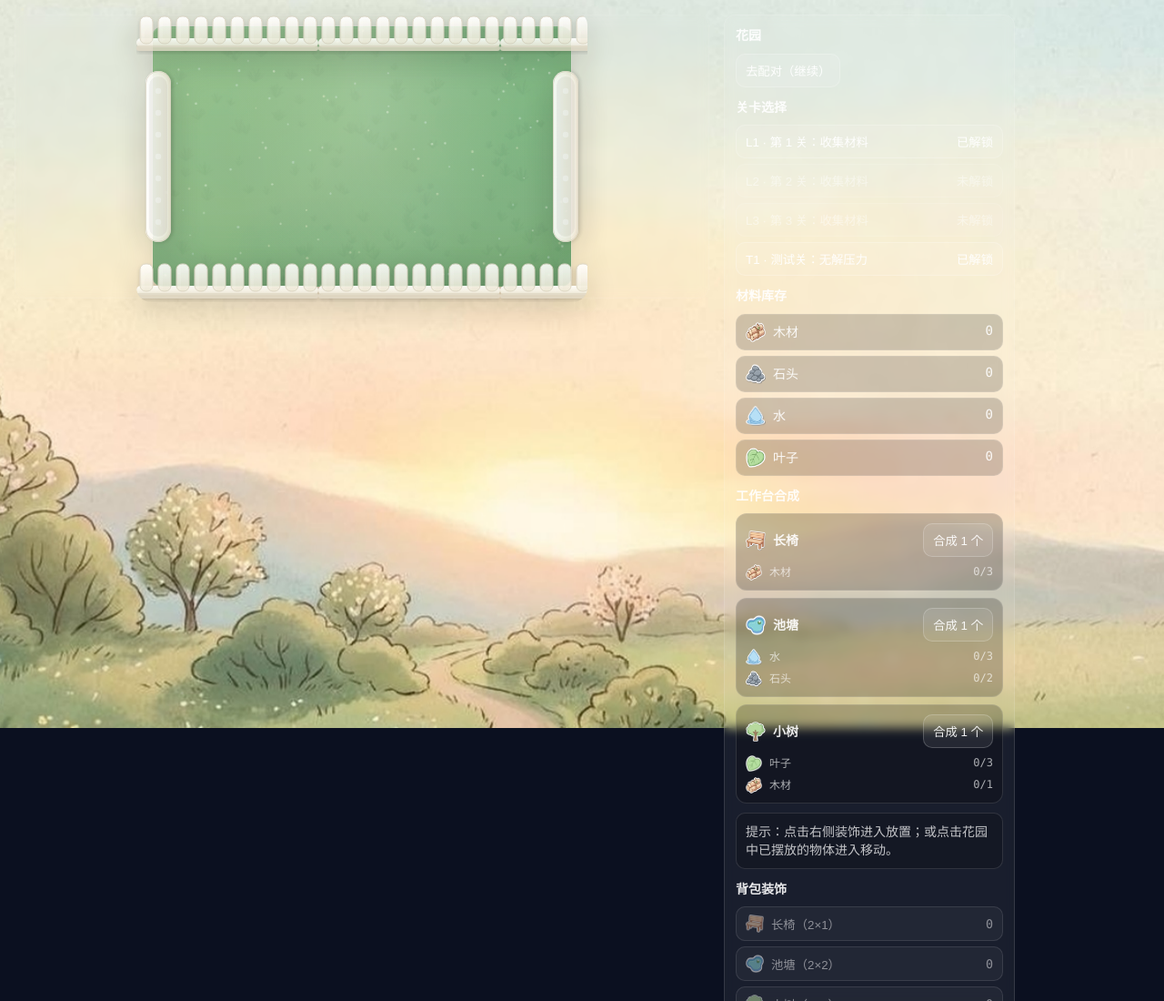
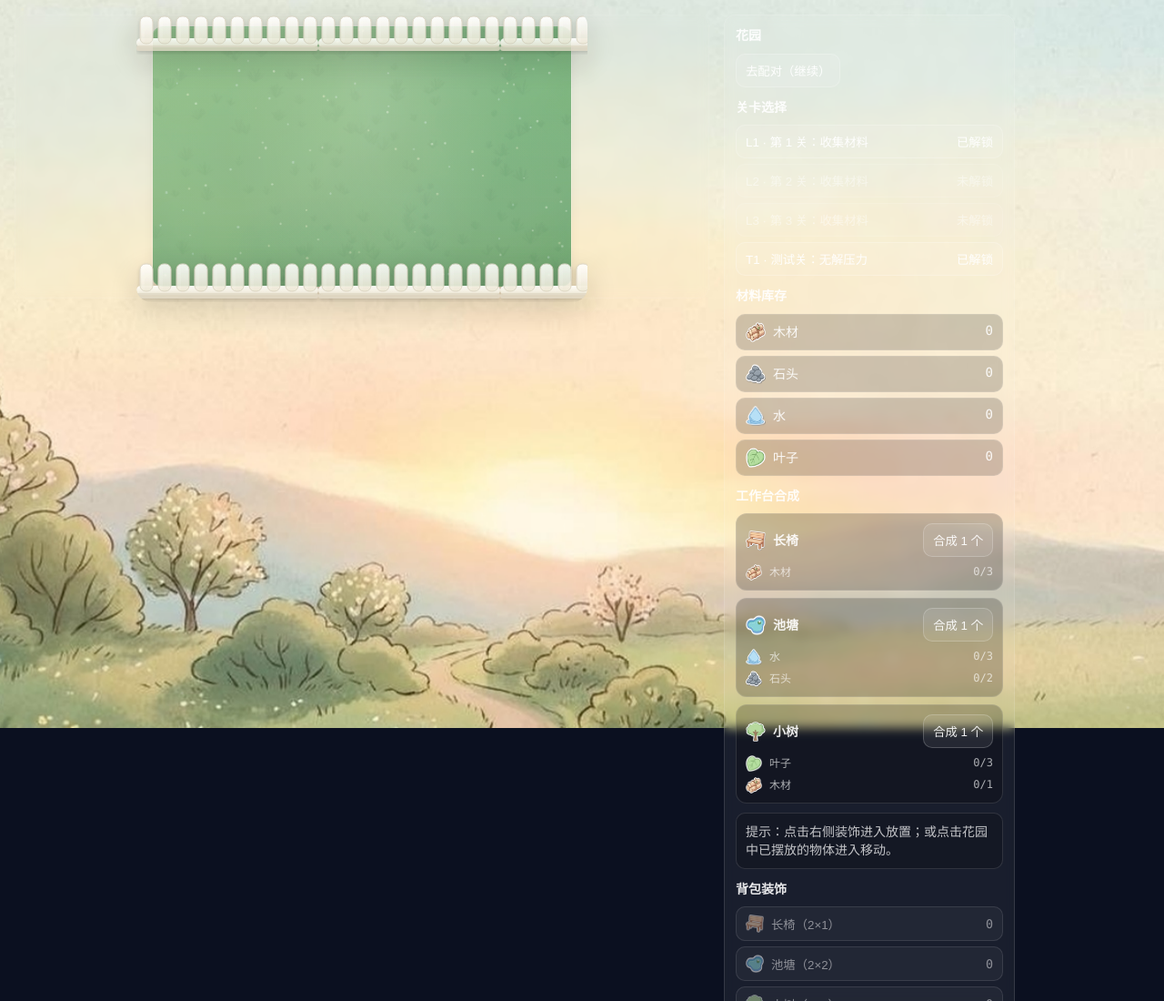
Before and after one commit to zhuoweishun/plant-lianliankan, a website built with Vite: page index.html in a window 1280 px wide. Shown: the top 1100 px of the page at 91% size. Built offline with nearby package versions, Linux system fonts and the light colour scheme.

Commit message:
revert(ui): remove ugly side rails; keep top/bottom fence

```diff
--- a/src/styles.css
+++ b/src/styles.css
@@ -244,10 +244,11 @@ code {
   inset: -18px;
   pointer-events: none;
   border-radius: 16px;
-  background-image: var(--fence-h, none), var(--fence-h, none), var(--fence-v, none), var(--fence-v, none);
-  background-repeat: repeat-x, repeat-x, no-repeat, no-repeat;
-  background-size: 200px 48px, 200px 48px, 48px 100%, 48px 100%;
-  background-position: left top, left bottom, left top, right top;
+  /* 先回退到：仅上下栅栏（左右方案后续重做） */
+  background-image: var(--fence-h, none), var(--fence-h, none);
+  background-repeat: repeat-x, repeat-x;
+  background-size: 200px 48px, 200px 48px;
+  background-position: left top, left bottom;
   opacity: 0.92;
   filter: drop-shadow(0 10px 18px rgba(0, 0, 0, 0.20));
 }
--- a/src/ui/scenes/GardenScene.ts
+++ b/src/ui/scenes/GardenScene.ts
@@ -400,8 +400,6 @@ export class GardenScene {
     this.gridEl.style.setProperty("--garden-ground", `url("${publicUrl("ui/backgrounds/garden/ground.png")}")`);
     // 围栏仅上下：通过 CSS 变量注入以兼容 BASE_URL
     this.gridEl.style.setProperty("--fence-h", `url("${publicUrl("ui/decor/fence-h.svg")}")`);
-    // 左右围栏：俯视栏杆（拉伸到 100% 高度，避免拼接缝，透视更一致）
-    this.gridEl.style.setProperty("--fence-v", `url("${publicUrl("ui/decor/fence-v-top.svg")}")`);
     this.gridEl.style.gridTemplateColumns = `repeat(${this.garden.width}, ${cellPx}px)`;
     this.gridEl.style.gridTemplateRows = `repeat(${this.garden.height}, ${cellPx}px)`;
     // 默认不显示格子分界线；放置/移动模式再显示 gap 帮助对齐
```
